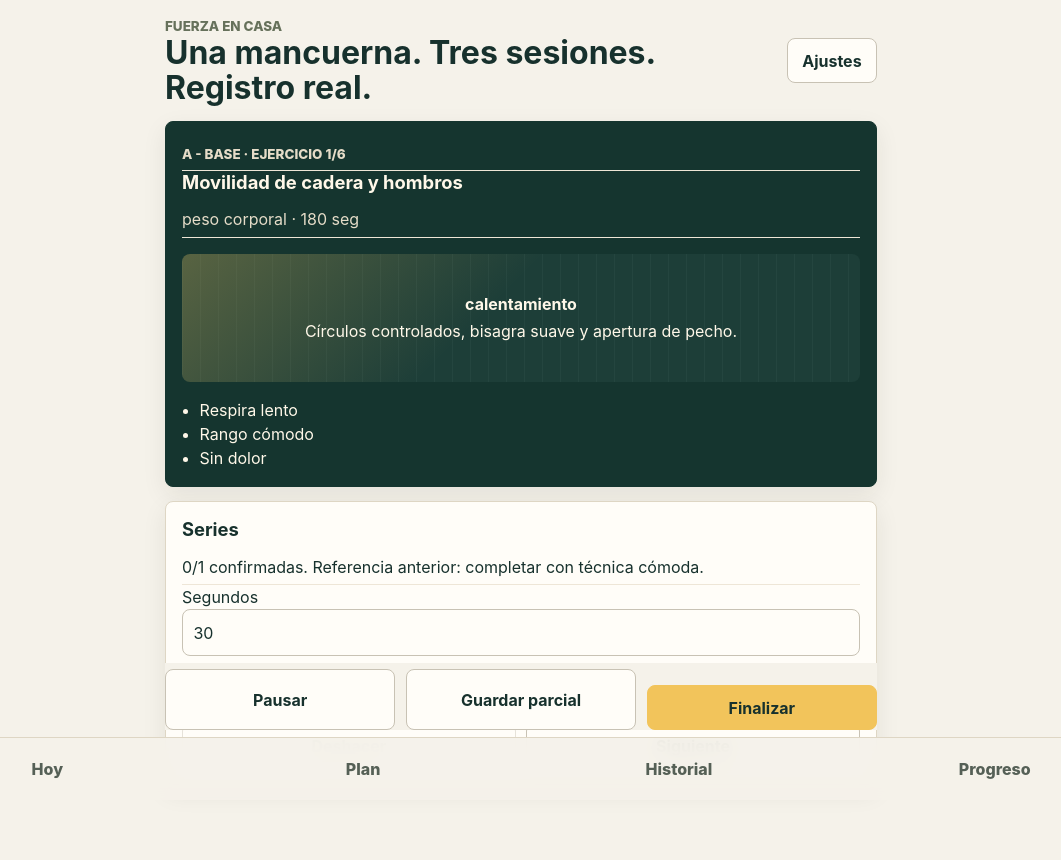
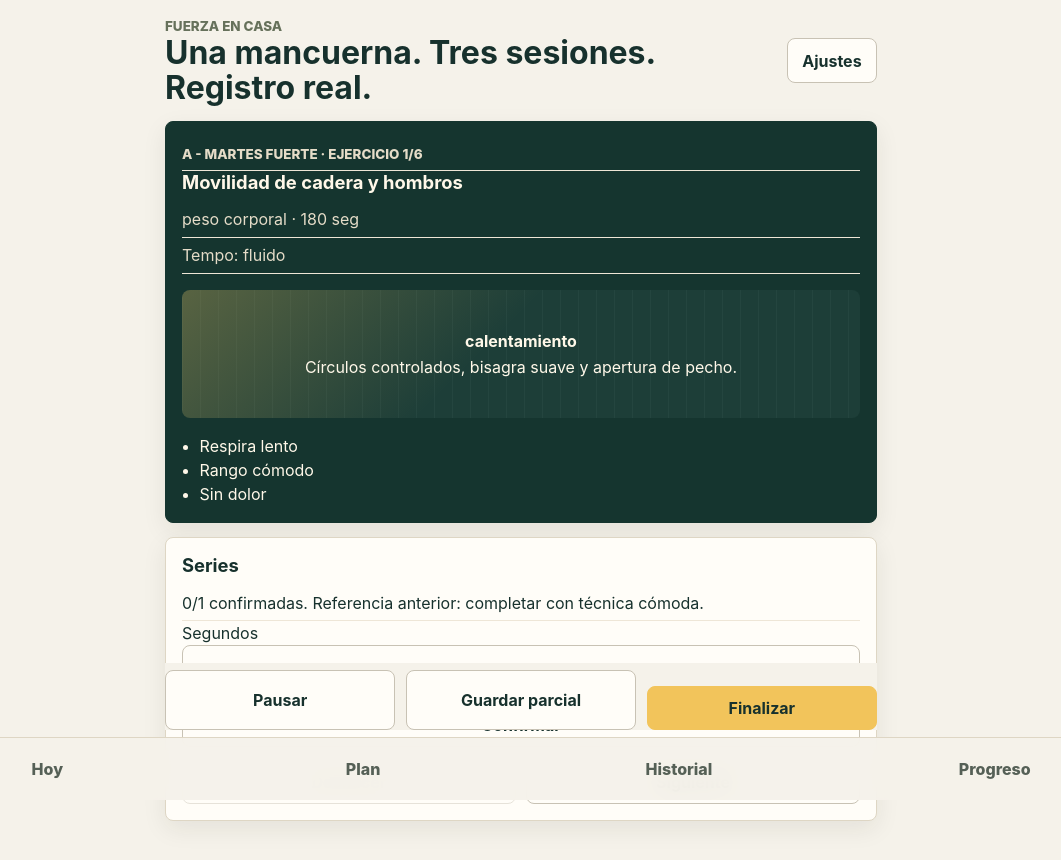
Before and after one commit to Itsjuanit/ITSGYM, a React (Vite) app: page / in a window 1280 px wide. Both pictures are taken after a click on the button "Empezar". Shown: the top 860 px of the page, without its empty margins (119-1180 px from the left). Built offline with nearby package versions, Linux system fonts and the light colour scheme.

Commit message:
improve workout targets and timing

```diff
--- a/src/data/catalog.ts
+++ b/src/data/catalog.ts
@@ -17,6 +17,7 @@ export type TemplateExercise = {
   sets: number;
   target: string;
   rest: number;
+  tempo?: string;
 };
 
 export type WorkoutTemplate = {
@@ -48,29 +49,29 @@ export const exercises: Exercise[] = [
 ];
 
 export const templates: WorkoutTemplate[] = [
-  { id: "A", name: "A - Base", focus: "sentadilla, empuje y core", minutes: "32-38", exercises: [
-    { exerciseId: "warm-mobility", sets: 1, target: "180 seg", rest: 30 },
-    { exerciseId: "goblet-squat", sets: 3, target: "8-12 reps", rest: 75 },
-    { exerciseId: "floor-press", sets: 3, target: "8-12 por lado", rest: 75 },
-    { exerciseId: "one-arm-row", sets: 3, target: "10-12 por lado", rest: 75 },
-    { exerciseId: "dead-bug", sets: 2, target: "8-10 por lado", rest: 45 },
-    { exerciseId: "breathing", sets: 1, target: "120 seg", rest: 0 }
+  { id: "A", name: "A - Martes fuerte", focus: "sentadilla, empuje y tirón", minutes: "31-36", exercises: [
+    { exerciseId: "warm-mobility", sets: 1, target: "180 seg", rest: 30, tempo: "fluido" },
+    { exerciseId: "goblet-squat", sets: 3, target: "8-10 reps", rest: 75, tempo: "3s bajar · subir controlado" },
+    { exerciseId: "floor-press", sets: 3, target: "8-10 por lado", rest: 75, tempo: "pausa breve abajo" },
+    { exerciseId: "one-arm-row", sets: 3, target: "10-12 por lado", rest: 75, tempo: "1s apretar arriba" },
+    { exerciseId: "dead-bug", sets: 2, target: "8-10 por lado", rest: 45, tempo: "lento, sin apuro" },
+    { exerciseId: "breathing", sets: 1, target: "120 seg", rest: 0, tempo: "exhalación larga" }
   ] },
-  { id: "B", name: "B - Bisagra", focus: "cadera, tirón y estabilidad", minutes: "30-36", exercises: [
-    { exerciseId: "march-place", sets: 1, target: "180 seg", rest: 30 },
-    { exerciseId: "db-rdl", sets: 3, target: "10-12 reps", rest: 75 },
-    { exerciseId: "split-squat", sets: 3, target: "8-10 por lado", rest: 75 },
-    { exerciseId: "one-arm-row", sets: 3, target: "10-12 por lado", rest: 75 },
-    { exerciseId: "side-plank", sets: 2, target: "20-35 seg por lado", rest: 45 },
-    { exerciseId: "breathing", sets: 1, target: "120 seg", rest: 0 }
+  { id: "B", name: "B - Miércoles control", focus: "bisagra, espalda y core", minutes: "28-34", exercises: [
+    { exerciseId: "march-place", sets: 1, target: "180 seg", rest: 30, tempo: "ritmo cómodo" },
+    { exerciseId: "db-rdl", sets: 3, target: "10-12 reps", rest: 75, tempo: "3s bajar · 1s pausa" },
+    { exerciseId: "one-arm-row", sets: 3, target: "10-12 por lado", rest: 75, tempo: "tirón limpio, sin giro" },
+    { exerciseId: "glute-bridge", sets: 2, target: "12-15 reps", rest: 60, tempo: "2s apretar arriba" },
+    { exerciseId: "side-plank", sets: 2, target: "20-30 seg por lado", rest: 45, tempo: "respirar parejo" },
+    { exerciseId: "breathing", sets: 1, target: "120 seg", rest: 0, tempo: "bajar pulsaciones" }
   ] },
-  { id: "C", name: "C - Control", focus: "piernas, empuje y abdomen", minutes: "30-40", exercises: [
-    { exerciseId: "warm-mobility", sets: 1, target: "180 seg", rest: 30 },
-    { exerciseId: "reverse-lunge", sets: 3, target: "8-10 por lado", rest: 75 },
-    { exerciseId: "incline-pushup", sets: 3, target: "6-12 reps", rest: 75 },
-    { exerciseId: "glute-bridge", sets: 3, target: "12-15 reps", rest: 60 },
-    { exerciseId: "suitcase-carry", sets: 2, target: "30-45 seg por lado", rest: 45 },
-    { exerciseId: "calf-raise", sets: 2, target: "12-20 reps", rest: 45 }
+  { id: "C", name: "C - Jueves liviano", focus: "pierna unilateral, empuje y postura", minutes: "27-33", exercises: [
+    { exerciseId: "warm-mobility", sets: 1, target: "180 seg", rest: 30, tempo: "fluido" },
+    { exerciseId: "split-squat", sets: 2, target: "8-10 por lado", rest: 75, tempo: "bajada lenta" },
+    { exerciseId: "incline-pushup", sets: 3, target: "6-10 reps", rest: 75, tempo: "cuerpo firme" },
+    { exerciseId: "suitcase-carry", sets: 2, target: "30-40 seg por lado", rest: 45, tempo: "postura alta" },
+    { exerciseId: "calf-raise", sets: 2, target: "12-18 reps", rest: 45, tempo: "pausa arriba" },
+    { exerciseId: "breathing", sets: 1, target: "120 seg", rest: 0, tempo: "exhalación larga" }
   ] }
 ];
 
--- a/src/lib/db.ts
+++ b/src/lib/db.ts
@@ -42,12 +42,13 @@ const sameDays = (a?: number[], b?: number[]) => JSON.stringify(a ?? []) === JSO
 function normalizeProfile(profile?: Profile): Profile {
   if (!profile) return defaultProfile;
   const wasOldDefault = sameDays(profile.strengthDays, [1, 3, 5]) && sameDays(profile.padelDays, [2, 4]);
+  const wasOldTemplates = profile.customTemplates?.[0]?.name === "A - Base";
   return {
     ...defaultProfile,
     ...profile,
     strengthDays: wasOldDefault ? defaultProfile.strengthDays : profile.strengthDays,
     padelDays: wasOldDefault ? defaultProfile.padelDays : profile.padelDays,
-    customTemplates: profile.customTemplates ?? templates
+    customTemplates: wasOldTemplates ? templates : profile.customTemplates ?? templates
   };
 }
 
--- a/src/main.tsx
+++ b/src/main.tsx
@@ -127,7 +127,7 @@ function Plan({ data, refresh, workoutTemplates }: { data: Snapshot; refresh: ()
   };
   const addExercise = (templateId: WorkoutTemplate["id"]) => {
     setDraft(draft.map((template) => template.id === templateId
-      ? { ...template, exercises: [...template.exercises, { exerciseId: "goblet-squat", sets: 2, target: "8-12 reps", rest: 60 }] }
+      ? { ...template, exercises: [...template.exercises, { exerciseId: "goblet-squat", sets: 2, target: "8-12 reps", rest: 60, tempo: "controlado" }] }
       : template));
   };
   const removeExercise = (templateId: WorkoutTemplate["id"], index: number) => {
@@ -150,7 +150,7 @@ function Plan({ data, refresh, workoutTemplates }: { data: Snapshot; refresh: ()
       {draft.map((template) => (
         <article className="panel" key={template.id}>
           <h2>{template.name}</h2>
-          <p>{template.focus} · {template.minutes} min</p>
+          <p>{template.focus} · {template.minutes} min · estimado {estimateTemplateMinutes(template)} min</p>
           <div className="routine-editor">
             {template.exercises.map((item, index) => (
               <div className="routine-row" key={`${template.id}-${index}`}>
@@ -162,6 +162,7 @@ function Plan({ data, refresh, workoutTemplates }: { data: Snapshot; refresh: ()
                 <label>Series <input type="number" min="1" max="6" value={item.sets} onChange={(e) => updateExercise(template.id, index, { sets: Number(e.target.value) })} /></label>
                 <label>Objetivo <input value={item.target} onChange={(e) => updateExercise(template.id, index, { target: e.target.value })} /></label>
                 <label>Descanso <input type="number" min="0" step="15" value={item.rest} onChange={(e) => updateExercise(template.id, index, { rest: Number(e.target.value) })} /></label>
+                <label>Tempo <input value={item.tempo ?? ""} onChange={(e) => updateExercise(template.id, index, { tempo: e.target.value })} /></label>
                 <button className="danger" onClick={() => removeExercise(template.id, index)} disabled={template.exercises.length === 1}>Quitar</button>
               </div>
             ))}
@@ -225,13 +226,16 @@ function Training({ data, refresh }: { data: Snapshot; refresh: () => Promise<vo
         <p className="eyebrow">{session.template.name} · ejercicio {index + 1}/{session.template.exercises.length}</p>
         <h2>{exercise.name}</h2>
         <p>{exercise.load} · {item.target}</p>
+        {item.tempo && <p>Tempo: {item.tempo}</p>}
         <Demo exercise={exercise} />
         <ul className="cues">{exercise.cues.map((cue) => <li key={cue}>{cue}</li>)}</ul>
       </article>
       <article className="panel">
         <h2>Series</h2>
         <p>{done}/{item.sets} confirmadas. Referencia anterior: completar con técnica cómoda.</p>
-        {exercise.unilateral ? <TwoSideSet exerciseId={exercise.id} setNumber={done + 1} unit={exercise.unit} onSave={logSet} /> : <OneValueSet exerciseId={exercise.id} setNumber={done + 1} unit={exercise.unit} onSave={logSet} />}
+        {exercise.unilateral
+          ? <TwoSideSet key={exercise.id} exerciseId={exercise.id} setNumber={done + 1} unit={exercise.unit} initialValue={targetDefault(item.target, exercise.unit)} onSave={logSet} />
+          : <OneValueSet key={exercise.id} exerciseId={exercise.id} setNumber={done + 1} unit={exercise.unit} initialValue={targetDefault(item.target, exercise.unit)} onSave={logSet} />}
         <div className="actions">
           <button onClick={undo} disabled={!session.sets.length}>Deshacer</button>
           <button onClick={() => setIndex(Math.min(session.template.exercises.length - 1, index + 1))} disabled={index === session.template.exercises.length - 1}>Siguiente</button>
@@ -247,8 +251,8 @@ function Training({ data, refresh }: { data: Snapshot; refresh: () => Promise<vo
   );
 }
 
-function OneValueSet({ exerciseId, setNumber, unit, onSave }: { exerciseId: string; setNumber: number; unit: "reps" | "seconds"; onSave: (set: LoggedSet) => void }) {
-  const [value, setValue] = useState(unit === "seconds" ? 30 : 10);
+function OneValueSet({ exerciseId, setNumber, unit, initialValue, onSave }: { exerciseId: string; setNumber: number; unit: "reps" | "seconds"; initialValue: number; onSave: (set: LoggedSet) => void }) {
+  const [value, setValue] = useState(initialValue);
   return (
     <div className="set-row">
       <label>{unit === "seconds" ? "Segundos" : "Reps"} <input type="number" min="0" value={value} onChange={(e) => setValue(Number(e.target.value))} /></label>
@@ -257,9 +261,9 @@ function OneValueSet({ exerciseId, setNumber, unit, onSave }: { exerciseId: stri
   );
 }
 
-function TwoSideSet({ exerciseId, setNumber, unit, onSave }: { exerciseId: string; setNumber: number; unit: "reps" | "seconds"; onSave: (set: LoggedSet) => void }) {
-  const [left, setLeft] = useState(unit === "seconds" ? 30 : 10);
-  const [right, setRight] = useState(unit === "seconds" ? 30 : 10);
+function TwoSideSet({ exerciseId, setNumber, unit, initialValue, onSave }: { exerciseId: string; setNumber: number; unit: "reps" | "seconds"; initialValue: number; onSave: (set: LoggedSet) => void }) {
+  const [left, setLeft] = useState(initialValue);
+  const [right, setRight] = useState(initialValue);
   return (
     <div className="set-row two">
       <label>Izquierda <input type="number" min="0" value={left} onChange={(e) => setLeft(Number(e.target.value))} /></label>
@@ -269,9 +273,9 @@ function TwoSideSet({ exerciseId, setNumber, unit, onSave }: { exerciseId: strin
   );
 }
 
-function ExerciseLine({ item }: { item: { exerciseId: string; sets: number; target: string; rest: number } }) {
+function ExerciseLine({ item }: { item: TemplateExercise }) {
   const exercise = byId[item.exerciseId];
-  return <p><strong>{exercise.name}</strong><span>{item.sets} series · {item.target} · {item.rest}s</span></p>;
+  return <p><strong>{exercise.name}</strong><span>{item.sets} series · {item.target} · {item.rest}s{item.tempo ? ` · ${item.tempo}` : ""}</span></p>;
 }
 
 function Demo({ exercise }: { exercise: typeof exercises[number] }) {
@@ -489,6 +493,21 @@ function bestSet(sessions: WorkoutSession[], exerciseId: string) {
   return values.length ? `mejor registro: ${Math.max(...values)}` : "sin registros";
 }
 
+function targetDefault(target: string, unit: "reps" | "seconds") {
+  const numbers = target.match(/\d+/g)?.map(Number) ?? [];
+  if (!numbers.length) return unit === "seconds" ? 30 : 10;
+  return numbers.length > 1 ? Math.round((numbers[0] + numbers[1]) / 2) : numbers[0];
+}
+
+function estimateTemplateMinutes(template: WorkoutTemplate) {
+  const seconds = template.exercises.reduce((total, item) => {
+    const exercise = byId[item.exerciseId];
+    const work = targetDefault(item.target, exercise.unit) * (exercise.unit === "seconds" ? 1 : 4) * (exercise.unilateral ? 2 : 1);
+    return total + item.sets * (work + item.rest);
+  }, 0);
+  return Math.max(1, Math.round(seconds / 60));
+}
+
 function optionalNumber(value: string) {
   return value === "" ? undefined : Number(value);
 }
```
